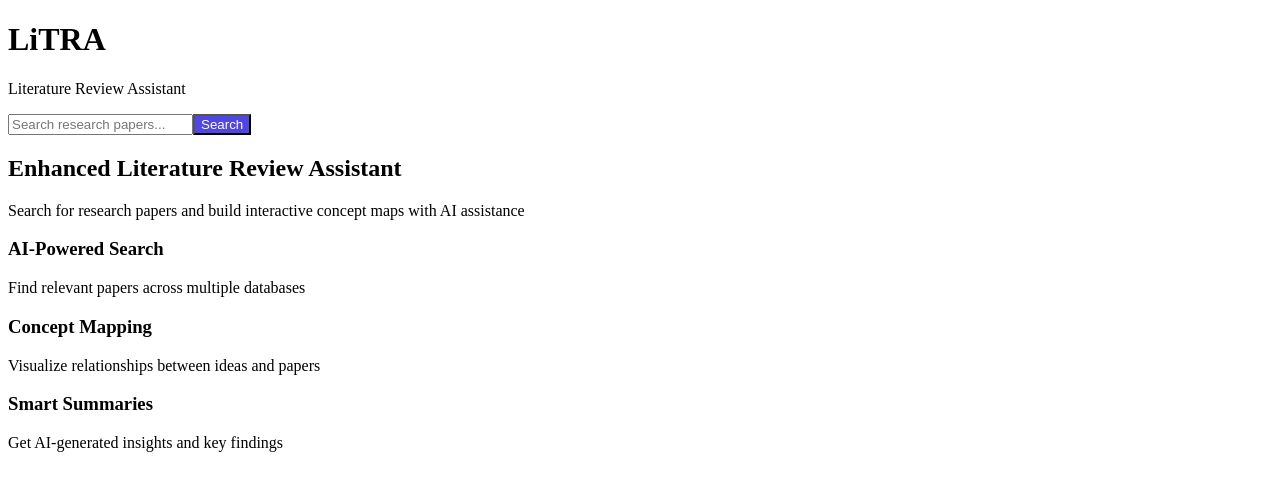
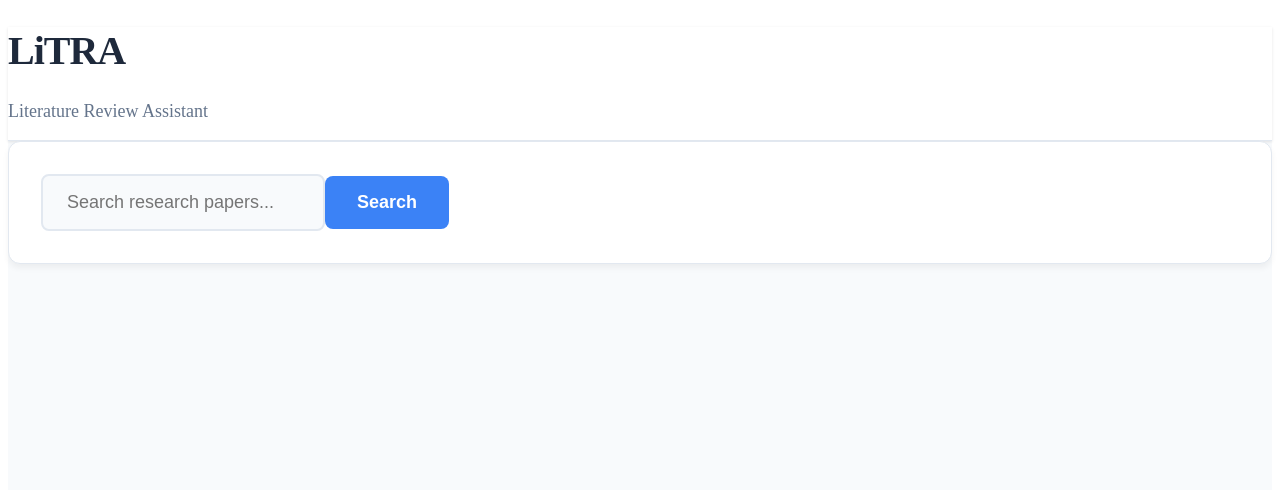
Before and after one commit to troycallen/litra, a Next.js app: page / in a window 1280 px wide. Shown: the top 490 px of the page. Built offline with nearby package versions, Linux system fonts and the light colour scheme.

Commit message:
switch to simpler home page

```diff
--- a/pages/index.js
+++ b/pages/index.js
@@ -24,13 +24,31 @@ export default function Home() {
 
 
   return (
-    <div className="min-h-screen bg-gray-100">
+    <div style={{
+      minHeight: '100vh',
+      backgroundColor: '#f8fafc'
+    }}>
       {/* Header */}
-      <header className="bg-white border-b-2 border-indigo-100 shadow-sm">
-        <div className="max-w-7xl mx-auto px-6 py-6">
+      <header style={{
+        backgroundColor: 'white',
+        borderBottom: '1px solid #e2e8f0',
+        boxShadow: '0 1px 3px rgba(0, 0, 0, 0.1)'
+      }}>
+        <div className="max-w-7xl mx-auto px-6 py-8">
           <div className="flex items-center justify-between">
-            <h1 className="text-3xl font-bold text-gray-900 tracking-tight">LiTRA</h1>
-            <p className="text-gray-600 font-medium">Literature Review Assistant</p>
+            <h1 style={{
+              fontSize: '2.5rem',
+              fontWeight: '700',
+              letterSpacing: '-0.025em',
+              color: '#1e293b'
+            }}>
+              LiTRA
+            </h1>
+            <p style={{
+              color: '#64748b',
+              fontSize: '1.125rem',
+              fontWeight: '500'
+            }}>Literature Review Assistant</p>
           </div>
         </div>
       </header>
@@ -38,29 +56,57 @@ export default function Home() {
       <div className="max-w-6xl mx-auto px-6 py-12">
         {/* Search Section */}
         <div className="mb-12">
-          <div className="max-w-3xl mx-auto">
-            <div className="flex gap-3">
+          <div className="max-w-4xl mx-auto">
+            <div style={{
+              backgroundColor: 'white',
+              borderRadius: '12px',
+              border: '1px solid #e2e8f0',
+              boxShadow: '0 4px 6px rgba(0, 0, 0, 0.05)',
+              padding: '2rem'
+            }}>
+              <div className="flex gap-4">
                 <input
                   type="text"
                   value={query}
                   onChange={(e) => setQuery(e.target.value)}
                   onKeyPress={(e) => e.key === 'Enter' && searchPapers()}
                   placeholder="Search research papers..."
-                className="flex-1 px-4 py-4 border-2 border-gray-200 bg-white text-gray-900 placeholder-gray-500 focus:outline-none focus:border-indigo-400 focus:ring-2 focus:ring-indigo-100 transition-all shadow-sm"
+                  style={{
+                    flex: 1,
+                    padding: '1rem 1.5rem',
+                    fontSize: '1.125rem',
+                    fontWeight: '500',
+                    color: '#1e293b',
+                    backgroundColor: '#f8fafc',
+                    border: '2px solid #e2e8f0',
+                    borderRadius: '8px',
+                    outline: 'none',
+                    transition: 'border-color 0.2s'
+                  }}
+                  onFocus={(e) => e.target.style.borderColor = '#3b82f6'}
+                  onBlur={(e) => e.target.style.borderColor = '#e2e8f0'}
                 />
                 <button
                   onClick={searchPapers}
                   disabled={loading}
-                className="px-8 py-4 font-semibold disabled:opacity-50 disabled:cursor-not-allowed transition-all shadow-sm hover:shadow-md"
                   style={{
-                  backgroundColor: loading ? '#9ca3af' : '#4f46e5',
+                    padding: '1rem 2rem',
+                    fontSize: '1.125rem',
+                    fontWeight: '600',
                     color: 'white',
+                    backgroundColor: loading ? '#9ca3af' : '#3b82f6',
+                    border: 'none',
+                    borderRadius: '8px',
+                    cursor: loading ? 'not-allowed' : 'pointer',
+                    transition: 'background-color 0.2s',
+                    opacity: loading ? 0.5 : 1
                   }}
-                onMouseEnter={(e) => !loading && (e.target.style.backgroundColor = '#4338ca')}
-                onMouseLeave={(e) => !loading && (e.target.style.backgroundColor = '#4f46e5')}
+                  onMouseEnter={(e) => !loading && (e.target.style.backgroundColor = '#2563eb')}
+                  onMouseLeave={(e) => !loading && (e.target.style.backgroundColor = '#3b82f6')}
                 >
                   {loading ? 'Searching...' : 'Search'}
                 </button>
+              </div>
             </div>
           </div>
         </div>
@@ -68,24 +114,43 @@ export default function Home() {
         {/* Results */}
         <div className="space-y-8">
           {papers.length > 0 && (
-            <div className="bg-white border border-gray-200 shadow-md">
-              <div className="px-6 py-4 border-b border-gray-200 bg-gray-50">
-                <h2 className="text-xl font-semibold text-gray-900">Found {papers.length} papers</h2>
+            <div style={{
+              backgroundColor: 'white',
+              borderRadius: '12px',
+              border: '1px solid #e2e8f0',
+              boxShadow: '0 4px 6px rgba(0, 0, 0, 0.05)',
+              overflow: 'hidden'
+            }}>
+              <div style={{
+                padding: '1.5rem 2rem',
+                backgroundColor: '#f8fafc',
+                borderBottom: '1px solid #e2e8f0'
+              }}>
+                <h2 style={{
+                  fontSize: '1.5rem',
+                  fontWeight: '700',
+                  color: '#1e293b'
+                }}>Found {papers.length} papers</h2>
               </div>
-              <div className="divide-y divide-gray-100">
+              <div className="divide-y" style={{ borderColor: 'rgba(226, 232, 240, 0.3)' }}>
                 {papers.map((paper, index) => (
                   <div key={index}>
                     {/* Paper Card */}
                     <div
-                      className="px-6 py-5 cursor-pointer transition-all duration-200 group border-l-4 border-transparent"
-                      style={{backgroundColor: 'white'}}
+                      className="px-8 py-6 cursor-pointer transition-all duration-300 group"
+                      style={{
+                        background: 'rgba(255, 255, 255, 0.8)',
+                        borderLeft: '4px solid transparent'
+                      }}
                       onMouseEnter={(e) => {
-                        e.currentTarget.style.backgroundColor = '#eef2ff'
-                        e.currentTarget.style.borderLeftColor = '#818cf8'
+                        e.currentTarget.style.background = 'linear-gradient(135deg, rgba(102, 126, 234, 0.1) 0%, rgba(118, 75, 162, 0.05) 100%)'
+                        e.currentTarget.style.borderLeftColor = '#667eea'
+                        e.currentTarget.style.transform = 'translateX(4px)'
                       }}
                       onMouseLeave={(e) => {
-                        e.currentTarget.style.backgroundColor = 'white'
+                        e.currentTarget.style.background = 'rgba(255, 255, 255, 0.8)'
                         e.currentTarget.style.borderLeftColor = 'transparent'
+                        e.currentTarget.style.transform = 'translateX(0px)'
                       }}
                       onClick={() => {
                         console.log('Paper clicked:', paper.title)
@@ -105,53 +170,81 @@ export default function Home() {
                     {/* Expanded Details */}
                     {expandedPaper?.title === paper.title && (
                       <div
-                        className="px-8 py-8 border-t"
-                        style={{ backgroundColor: '#f8fafc', borderTopColor: '#e2e8f0' }}
+                        className="px-10 py-10"
+                        style={{
+                          background: 'linear-gradient(135deg, rgba(102, 126, 234, 0.05) 0%, rgba(118, 75, 162, 0.08) 100%)',
+                          borderTop: '1px solid rgba(102, 126, 234, 0.2)'
+                        }}
                       >
                         <div className="space-y-8">
                           {/* Full Abstract */}
                           <div>
-                            <h4 className="text-xl font-semibold text-gray-900 mb-4">Abstract</h4>
+                            <h4 className="text-2xl font-bold text-gray-900 mb-6">Abstract</h4>
                             <p className="text-gray-700 leading-relaxed text-lg">{paper.abstract}</p>
                           </div>
 
                           {/* Actions */}
                           <div className="flex gap-4">
                             <button
-                              className="px-6 py-3 font-medium transition-all shadow-sm"
+                              className="px-8 py-4 font-semibold transition-all shadow-lg"
                               style={{
-                                backgroundColor: 'white',
-                                border: '2px solid #e5e7eb',
-                                color: '#374151'
+                                background: 'rgba(255, 255, 255, 0.9)',
+                                border: '2px solid rgba(102, 126, 234, 0.3)',
+                                color: '#4b5563',
+                                borderRadius: '16px'
                               }}
-                              onMouseEnter={(e) => e.target.style.backgroundColor = '#f9fafb'}
-                              onMouseLeave={(e) => e.target.style.backgroundColor = 'white'}
+                              onMouseEnter={(e) => {
+                                e.target.style.background = 'rgba(102, 126, 234, 0.1)'
+                                e.target.style.transform = 'translateY(-2px)'
+                                e.target.style.boxShadow = '0 10px 25px rgba(102, 126, 234, 0.2)'
+                              }}
+                              onMouseLeave={(e) => {
+                                e.target.style.background = 'rgba(255, 255, 255, 0.9)'
+                                e.target.style.transform = 'translateY(0px)'
+                                e.target.style.boxShadow = '0 4px 6px rgba(0, 0, 0, 0.1)'
+                              }}
                             >
-                              Extract Concepts
+                              🔍 Extract Concepts
                             </button>
                             <button
-                              className="px-6 py-3 font-medium transition-all shadow-sm"
+                              className="px-8 py-4 font-semibold transition-all shadow-lg"
                               style={{
-                                backgroundColor: 'white',
-                                border: '2px solid #e5e7eb',
-                                color: '#374151'
+                                background: 'rgba(255, 255, 255, 0.9)',
+                                border: '2px solid rgba(102, 126, 234, 0.3)',
+                                color: '#4b5563',
+                                borderRadius: '16px'
                               }}
-                              onMouseEnter={(e) => e.target.style.backgroundColor = '#f9fafb'}
-                              onMouseLeave={(e) => e.target.style.backgroundColor = 'white'}
+                              onMouseEnter={(e) => {
+                                e.target.style.background = 'rgba(102, 126, 234, 0.1)'
+                                e.target.style.transform = 'translateY(-2px)'
+                                e.target.style.boxShadow = '0 10px 25px rgba(102, 126, 234, 0.2)'
+                              }}
+                              onMouseLeave={(e) => {
+                                e.target.style.background = 'rgba(255, 255, 255, 0.9)'
+                                e.target.style.transform = 'translateY(0px)'
+                                e.target.style.boxShadow = '0 4px 6px rgba(0, 0, 0, 0.1)'
+                              }}
                             >
-                              Find Related
+                              🔗 Find Related
                             </button>
                             <button
-                              className="px-6 py-3 font-medium transition-all shadow-sm"
+                              className="px-8 py-4 font-semibold transition-all shadow-lg"
                               style={{
-                                backgroundColor: '#4f46e5',
-                                border: '2px solid #4f46e5',
-                                color: 'white'
+                                background: 'linear-gradient(135deg, #667eea 0%, #764ba2 100%)',
+                                border: 'none',
+                                color: 'white',
+                                borderRadius: '16px'
                               }}
-                              onMouseEnter={(e) => e.target.style.backgroundColor = '#4338ca'}
-                              onMouseLeave={(e) => e.target.style.backgroundColor = '#4f46e5'}
+                              onMouseEnter={(e) => {
+                                e.target.style.transform = 'translateY(-2px)'
+                                e.target.style.boxShadow = '0 15px 35px rgba(102, 126, 234, 0.4)'
+                              }}
+                              onMouseLeave={(e) => {
+                                e.target.style.transform = 'translateY(0px)'
+                                e.target.style.boxShadow = '0 4px 6px rgba(0, 0, 0, 0.1)'
+                              }}
                             >
-                              Add to Graph
+                              ✨ Add to Graph
                             </button>
                           </div>
                         </div>
@@ -169,30 +262,6 @@ export default function Home() {
             </div>
           )}
 
-          {!query && (
-            <div className="bg-white border border-gray-200 shadow-md px-8 py-12 text-center">
-              <h2 className="text-2xl font-semibold text-gray-900 mb-4">
-                Enhanced Literature Review Assistant
-              </h2>
-              <p className="text-gray-600 mb-8 max-w-2xl mx-auto">
-                Search for research papers and build interactive concept maps with AI assistance
-              </p>
-              <div className="grid md:grid-cols-3 gap-8 text-left max-w-4xl mx-auto">
-                <div className="p-6 bg-blue-50 border border-blue-200 hover:bg-blue-100 transition-colors">
-                  <h3 className="font-semibold text-blue-900 mb-2">AI-Powered Search</h3>
-                  <p className="text-blue-700">Find relevant papers across multiple databases</p>
-                </div>
-                <div className="p-6 bg-green-50 border border-green-200 hover:bg-green-100 transition-colors">
-                  <h3 className="font-semibold text-green-900 mb-2">Concept Mapping</h3>
-                  <p className="text-green-700">Visualize relationships between ideas and papers</p>
-                </div>
-                <div className="p-6 bg-purple-50 border border-purple-200 hover:bg-purple-100 transition-colors">
-                  <h3 className="font-semibold text-purple-900 mb-2">Smart Summaries</h3>
-                  <p className="text-purple-700">Get AI-generated insights and key findings</p>
-                </div>
-              </div>
-            </div>
-          )}
         </div>
       </div>
 
--- a/styles/globals.css
+++ b/styles/globals.css
@@ -38,3 +38,30 @@
 .hover\:bg-indigo-50:hover { background-color: #eef2ff; }
 .hover\:text-indigo-700:hover { color: #4338ca; }
 .hover\:border-indigo-400:hover { border-color: #818cf8; }
+
+/* Force modern styles */
+body {
+  background: linear-gradient(135deg, #667eea 0%, #764ba2 100%) !important;
+  min-height: 100vh;
+}
+
+.modern-header {
+  background: rgba(255, 255, 255, 0.95) !important;
+  backdrop-filter: blur(10px);
+  border-bottom: 1px solid rgba(255, 255, 255, 0.2) !important;
+}
+
+.gradient-text {
+  background: linear-gradient(135deg, #667eea 0%, #764ba2 100%) !important;
+  -webkit-background-clip: text !important;
+  -webkit-text-fill-color: transparent !important;
+  background-clip: text !important;
+}
+
+.modern-card {
+  background: rgba(255, 255, 255, 0.95) !important;
+  backdrop-filter: blur(10px);
+  border-radius: 24px !important;
+  border: 1px solid rgba(255, 255, 255, 0.3) !important;
+  box-shadow: 0 25px 50px rgba(0, 0, 0, 0.15) !important;
+}
```
Lines whose indentation alone changed are shown as unchanged.
